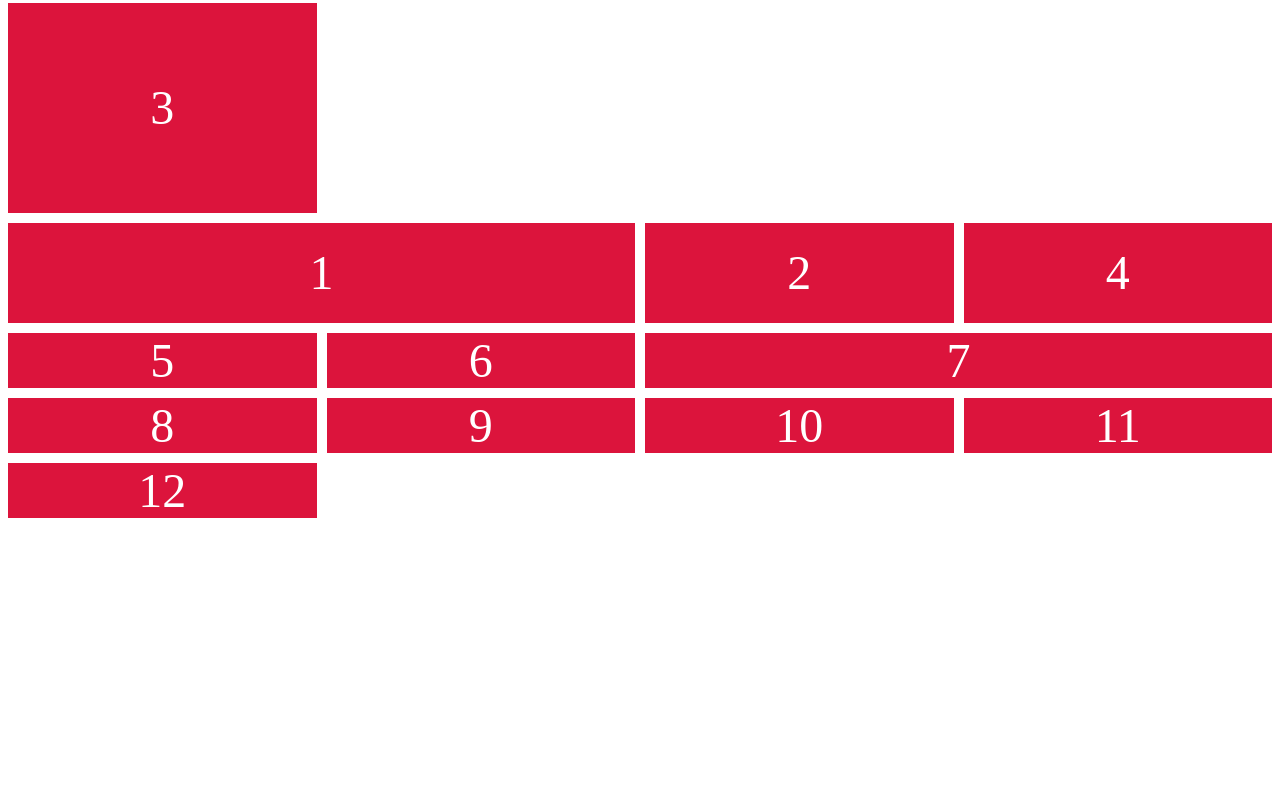
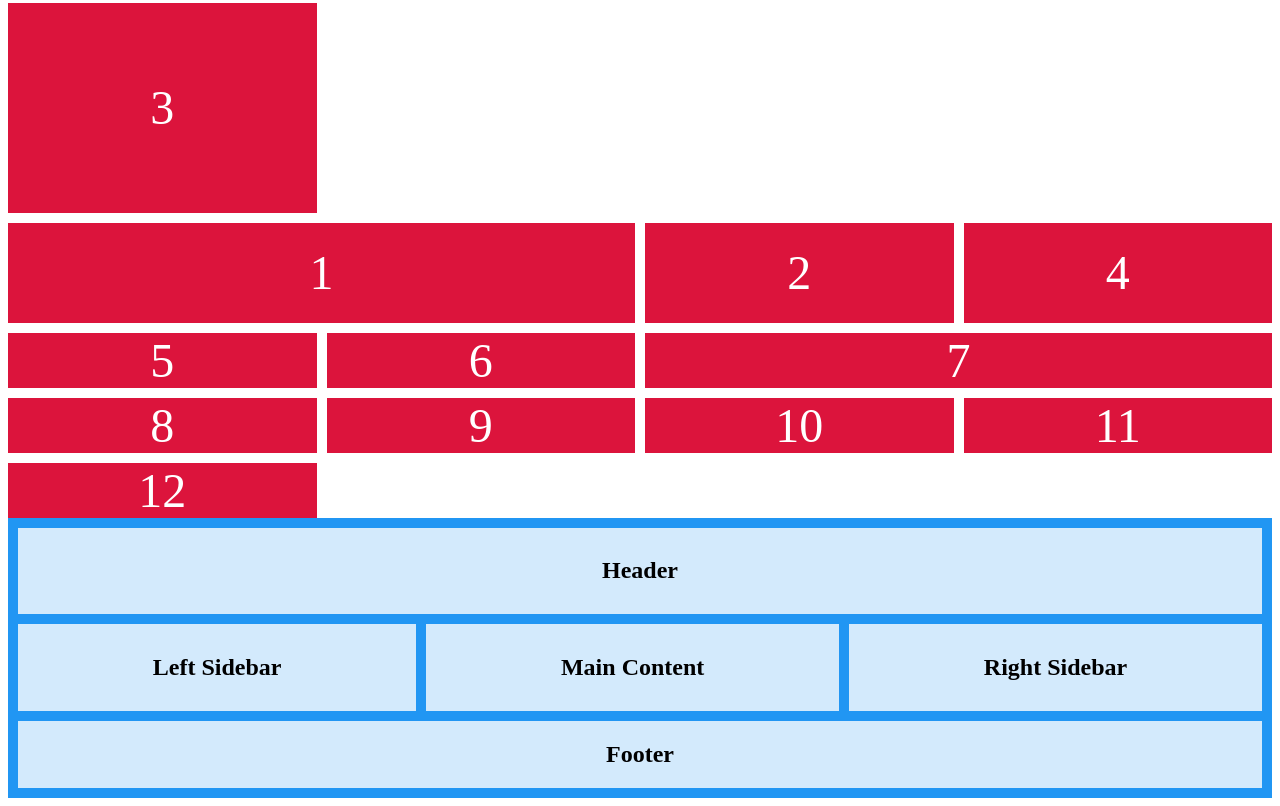
Before and after one commit to abdel1413/propety-rules, a plain HTML site: page index.html in a window 1280 px wide. Shown: the part 1282-2088 px from the top of the page. Before the commit the page ends 1808 px from the top, so only its background shows below. Drawn offline with Linux system fonts and the light colour scheme.

Commit message:
grid areas

```diff
--- a/index.html
+++ b/index.html
@@ -169,5 +169,21 @@
   <div class="item11">11</div>
   <div class="item12">12</div>
 </div>
+
+<div class="grid-container-area">
+  <div class="header">
+    <h2>Header</h2>
+  </div>
+  <div class="sidebar-left">
+    <h2>Left Sidebar</h2>
+  </div>
+  <div class="main"><h2>Main Content</h2></div>
+  <div class="sidebar-right">
+    <h2>Right Sidebar</h2>
+  </div>
+  <div class="footer">
+    <h2>Footer</h2>
+  </div>
+</div>
 </body>
 </html>
--- a/styles.css
+++ b/styles.css
@@ -268,3 +268,51 @@ tr{
 .item7{
     grid-column: 3/span 2;
 }
+
+/* GRID CONTAINER AREA*/
+
+.grid-container-area{
+    display: grid;
+    grid-template-areas: 'header header header'
+    'sidebar-left main sidebar-right'
+    'footer footer footer';
+    background-color:  #2196F3;
+    grid-gap: 10px;
+    padding: 10px;
+}
+
+.header{
+    grid-area: header;
+    background-color: rgba(255, 255, 255, 0.8);
+    padding: 10px;
+    text-align: center;
+}
+
+.sidebar-left{
+  grid-area: sidebar-left;
+  background-color: rgba(255, 255, 255, 0.8);
+  padding: 10px;
+  text-align: center;
+
+}
+
+.main{
+    grid-area: main;
+    background-color: rgba(255, 255, 255, 0.8);
+    padding: 10px;
+    text-align: center;
+}
+
+.sidebar-right{
+    grid-area: sidebar-right;
+    background-color: rgba(255, 255, 255, 0.8);
+    padding: 10px;
+    text-align: center;
+}
+
+.footer{
+    grid-area: footer;
+    background-color: rgba(255, 255, 255, 0.8);
+    pad: 10px;
+    text-align: center;
+}
```
